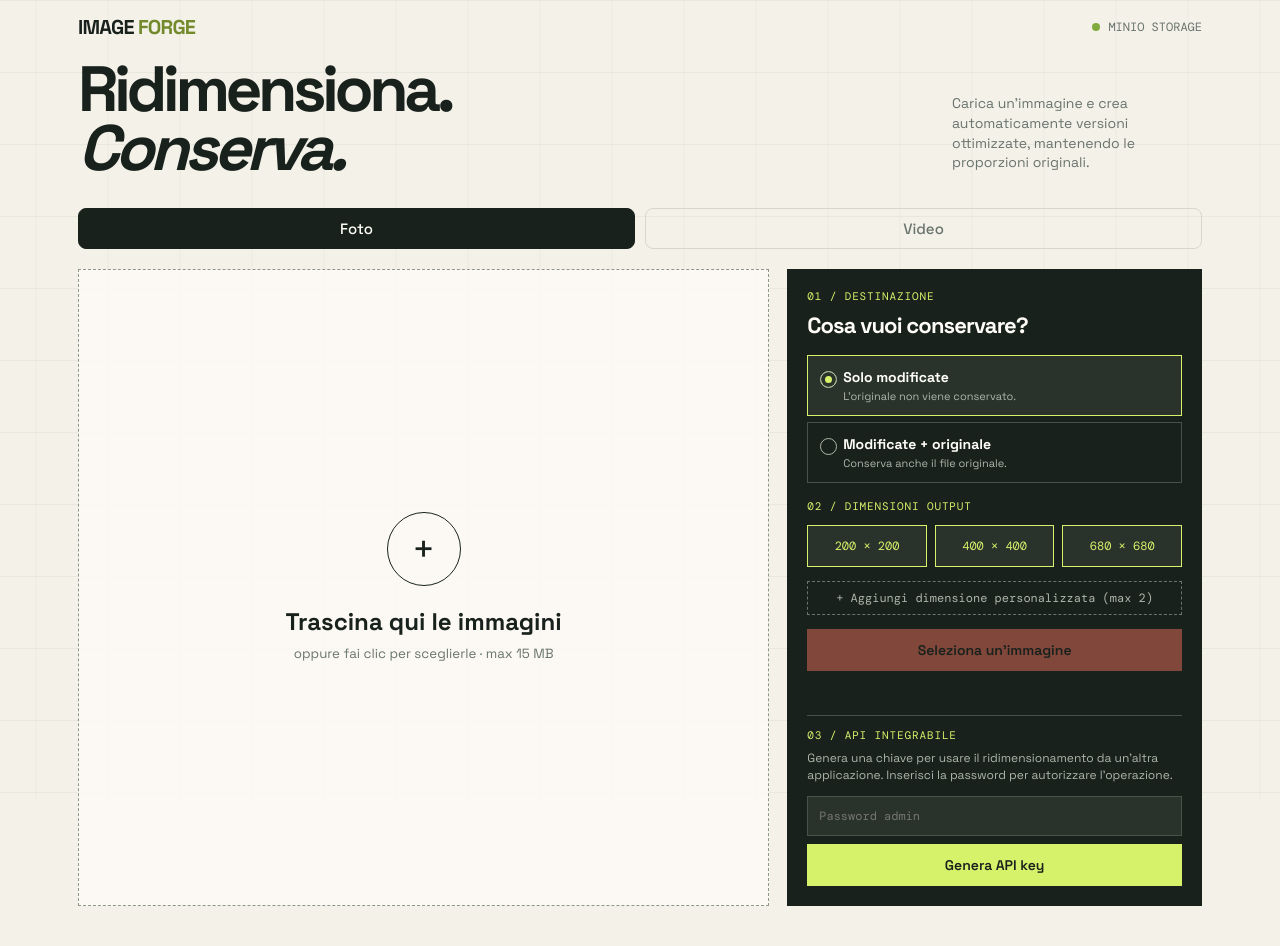
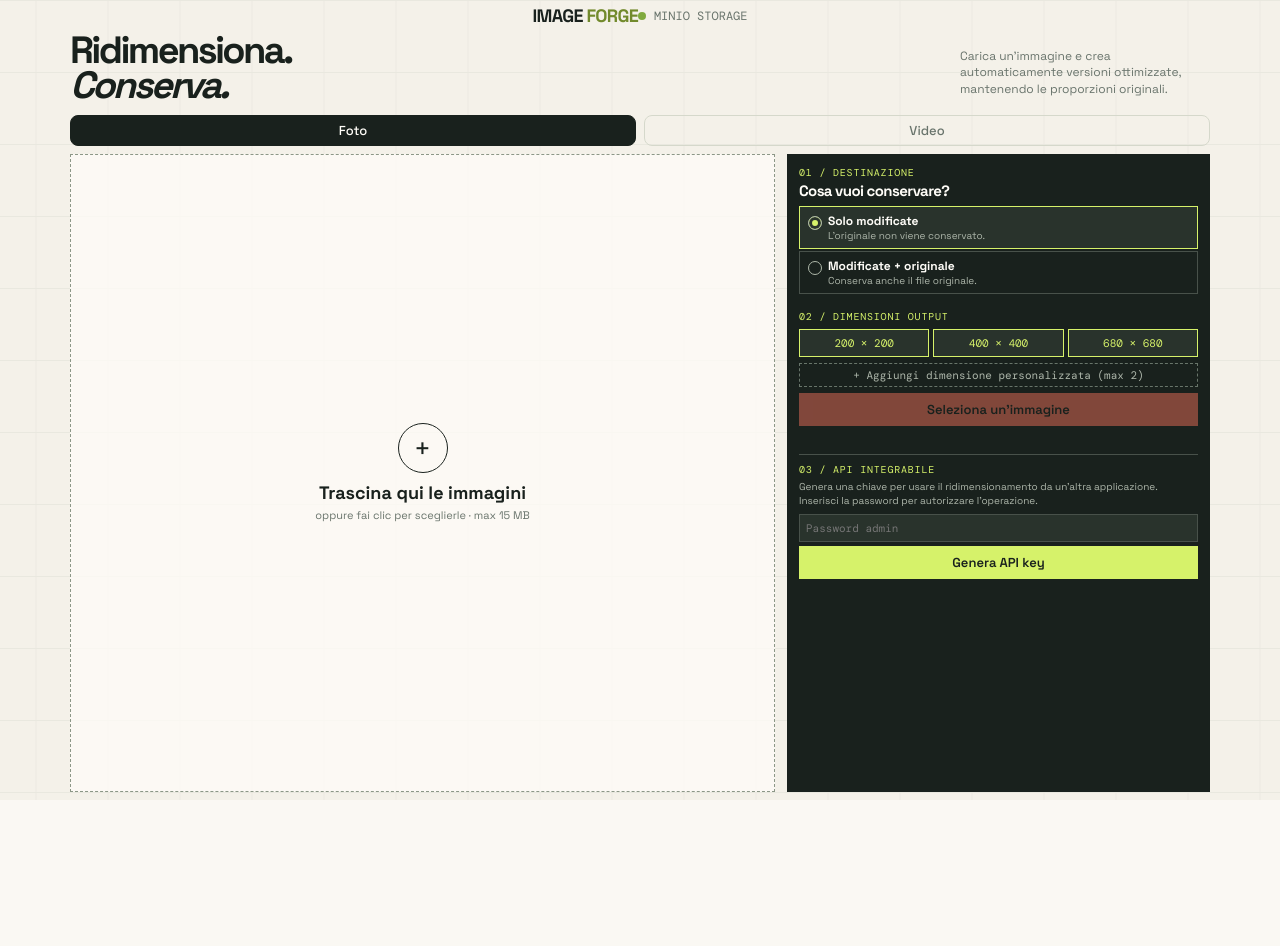
Before and after one commit to lenoxlucgl-netizen/resize-images, a PHP site: page / in a window 1280 px wide. After the commit the page ends 800 px from the top, so only its background shows below. Run offline with PHP 8.4, Linux system fonts and the light colour scheme.

Commit message:
feat: add initial index.php UI for image and video upload and processing

```diff
--- a/public/index.php
+++ b/public/index.php
@@ -8,45 +8,45 @@
 		@import url('https://fonts.googleapis.com/css2?family=DM+Mono:wght@400;500&family=Space+Grotesk:wght@400;500;600;700&display=swap');
 		:root { --ink:#19211d; --muted:#69746c; --paper:#f4f1e9; --line:#d5d8cb; --acid:#d6f26a; --coral:#ff765f; --white:#fffdf8; }
 		* { box-sizing:border-box; }
-		body { margin:0; min-height:100vh; color:var(--ink); background:var(--paper); font-family:'Space Grotesk', sans-serif; }
+		body { margin:0; min-height:100vh; color:var(--ink); background:var(--paper); font-family:'Space Grotesk', sans-serif; display:flex; flex-direction:column; }
 		body:before { content:''; position:fixed; inset:0; pointer-events:none; opacity:.18; background-image:linear-gradient(90deg, transparent 49%, #b8c0b2 50%, transparent 51%),linear-gradient(#b8c0b2 1px,transparent 1px); background-size:72px 72px; }
-		header { position:relative; display:flex; justify-content:space-between; align-items:center; max-width:1180px; margin:auto; padding:14px 28px 0; }
-		.brand { font-weight:700; letter-spacing:-.04em; font-size:20px; } .brand span { color:#728a2c; }
-		.tabs { display: flex; gap: 10px; margin-bottom: 20px; }
-		.tab { padding: 10px 20px; background: transparent; border: 1px solid var(--line); border-radius: 8px; cursor: pointer; color: var(--muted); font-weight: 500; font-size: 15px; }
+		header { position:relative; display:flex; justify-content:space-between; align-items:center; max-width:1180px; margin:auto; padding:4px 20px 0; }
+		.brand { font-weight:700; letter-spacing:-.04em; font-size:18px; } .brand span { color:#728a2c; }
+		.tabs { display: flex; gap: 8px; margin-bottom: 8px; }
+		.tab { padding: 6px 14px; background: transparent; border: 1px solid var(--line); border-radius: 8px; cursor: pointer; color: var(--muted); font-weight: 500; font-size: 13px; }
 		.tab.active { background: var(--ink); color: var(--white); border-color: var(--ink); }
 		.status { display:flex; gap:8px; align-items:center; font:12px 'DM Mono', monospace; text-transform:uppercase; color:var(--muted); }
 		.dot { width:8px; height:8px; border-radius:50%; background:#80aa3e; }
-		main { position:relative; max-width:1180px; margin:0 auto; padding:20px 28px 40px; }
-		.intro { display:flex; justify-content:space-between; gap:30px; align-items:end; margin-bottom:16px; }
-		h1 { max-width:700px; margin:0; font-size:clamp(32px,5vw,64px); line-height:.92; letter-spacing:-.07em; }
-		.intro p { max-width:250px; margin:0 0 5px; color:var(--muted); line-height:1.4; font-size: 14px; }
-		.workspace { display:grid; grid-template-columns:minmax(0,1.25fr) minmax(310px,.75fr); gap:18px; }
-		.drop { min-height:260px; display:flex; flex-direction:column; justify-content:center; align-items:center; border:1.5px dashed #8c9787; background:rgba(255,253,248,.72); cursor:pointer; transition:.2s ease; }
-		.drop:hover,.drop.dragging { border-color:var(--ink); background:var(--acid); transform:translateY(-3px); }
-		.drop strong { font-size:24px; margin:20px 0 8px; } .drop small { color:var(--muted); }
-		.cross { width:74px; height:74px; display:grid; place-items:center; border:1px solid var(--ink); border-radius:50%; font-size:38px; font-weight:300; }
+		main { position:relative; max-width:1180px; width:100%; margin:0 auto; padding:6px 20px 8px; display:flex; flex-direction:column; flex:1; min-height:0; }
+		.intro { display:flex; justify-content:space-between; gap:15px; align-items:end; margin-bottom:6px; }
+		h1 { max-width:700px; margin:0; font-size:clamp(22px,3.5vw,38px); line-height:.92; letter-spacing:-.07em; }
+		.intro p { max-width:250px; margin:0 0 5px; color:var(--muted); line-height:1.4; font-size: 12px; }
+		.workspace { display:grid; grid-template-columns:minmax(0,1.25fr) minmax(310px,.75fr); gap:12px; flex:1; min-height:0; }
+		.drop { height:100%; display:flex; flex-direction:column; justify-content:center; align-items:center; border:1.5px dashed #8c9787; background:rgba(255,253,248,.72); cursor:pointer; transition:.2s ease; }
+		.drop:hover,.drop.dragging { border-color:var(--ink); background:var(--acid); transform:translateY(-2px); }
+		.drop strong { font-size:18px; margin:8px 0 4px; } .drop small { color:var(--muted); font-size: 11px; }
+		.cross { width:50px; height:50px; display:grid; place-items:center; border:1px solid var(--ink); border-radius:50%; font-size:28px; font-weight:300; }
 		input[type=file] { display:none; }
-		.panel { padding:20px; background:var(--ink); color:var(--white); }
-		.eyebrow { color:var(--acid); font:11px 'DM Mono',monospace; text-transform:uppercase; letter-spacing:.08em; }
-		.panel h2 { margin:8px 0 16px; font-size:22px; letter-spacing:-.04em; }
-		.choice { display:block; position:relative; padding:12px 12px 12px 35px; border:1px solid #48514a; margin:6px 0; cursor:pointer; transition:.2s; }
+		.panel { height:100%; min-height:0; padding:12px; background:var(--ink); color:var(--white); overflow-y:auto; }
+		.eyebrow { color:var(--acid); font:10px 'DM Mono',monospace; text-transform:uppercase; letter-spacing:.08em; }
+		.panel h2 { margin:2px 0 6px; font-size:15px; letter-spacing:-.04em; }
+		.choice { display:block; position:relative; padding:6px 10px 6px 28px; border:1px solid #48514a; margin:2px 0; cursor:pointer; transition:.2s; }
 		.choice:hover { border-color:var(--acid); } .choice input { position:absolute; opacity:0; }
-		.choice:before { content:''; position:absolute; left:12px; top:15px; width:15px; height:15px; border:1px solid #aeb8a9; border-radius:50%; }
-		.choice:has(input:checked) { border-color:var(--acid); background:#29332c; } .choice:has(input:checked):before { background:var(--acid); box-shadow:inset 0 0 0 4px #29332c; }
-		.choice b { display:block; font-size:14px; } .choice span { display:block; margin-top:3px; color:#adb6aa; font-size:11px; line-height:1.3; }
-		.sizes { display:grid; grid-template-columns:repeat(3,1fr); gap:8px; margin-top:12px; }
-		.size { position:relative; padding:12px 8px; border:1px solid #48514a; text-align:center; cursor:pointer; font:12px 'DM Mono',monospace; }
+		.choice:before { content:''; position:absolute; left:8px; top:9px; width:12px; height:12px; border:1px solid #aeb8a9; border-radius:50%; }
+		.choice:has(input:checked) { border-color:var(--acid); background:#29332c; } .choice:has(input:checked):before { background:var(--acid); box-shadow:inset 0 0 0 3px #29332c; }
+		.choice b { display:block; font-size:12px; } .choice span { display:block; margin-top:1px; color:#adb6aa; font-size:10px; line-height:1.2; }
+		.sizes { display:grid; grid-template-columns:repeat(3,1fr); gap:4px; margin-top:6px; }
+		.size { position:relative; padding:6px 4px; border:1px solid #48514a; text-align:center; cursor:pointer; font:11px 'DM Mono',monospace; }
 		.size input { position:absolute; opacity:0; } .size:has(input:checked) { border-color:var(--acid); background:#29332c; color:var(--acid); }
-		.custom-sizes { display:grid; gap:8px; margin-top:8px; }
-		.custom-size { display:flex; gap:8px; }
-		.custom-size input { width:100%; padding:8px; border:1px solid #48514a; background:#29332c; color:var(--white); font:12px 'DM Mono',monospace; }
-		.add-size { margin-top:6px; padding:8px; border:1px dashed #68756a; background:transparent; color:#adb6aa; font:12px 'DM Mono',monospace; }
-		button { width:100%; margin-top:14px; padding:12px; border:0; background:var(--coral); color:var(--ink); font:600 14px 'Space Grotesk',sans-serif; cursor:pointer; } button:disabled { opacity:.45; cursor:not-allowed; }
-		#message { min-height:20px; margin-top:12px; color:var(--acid); font:12px 'DM Mono',monospace; }
-		.api-box { margin-top:12px; padding-top:12px; border-top:1px solid #48514a; }
-		.api-box button { margin-top:8px; background:var(--acid); }
-		.api-result { display:none; margin-top:14px; padding:14px; border:1px solid #48514a; background:#202a23; }
+		.custom-sizes { display:grid; gap:4px; margin-top:4px; }
+		.custom-size { display:flex; gap:4px; }
+		.custom-size input { width:100%; padding:4px; border:1px solid #48514a; background:#29332c; color:var(--white); font:11px 'DM Mono',monospace; }
+		.add-size { margin-top:2px; padding:4px; border:1px dashed #68756a; background:transparent; color:#adb6aa; font:11px 'DM Mono',monospace; }
+		button { width:100%; margin-top:6px; padding:8px; border:0; background:var(--coral); color:var(--ink); font:600 13px 'Space Grotesk',sans-serif; cursor:pointer; } button:disabled { opacity:.45; cursor:not-allowed; }
+		#message { min-height:16px; margin-top:4px; color:var(--acid); font:11px 'DM Mono',monospace; }
+		.api-box { margin-top:8px; padding-top:8px; border-top:1px solid #48514a; }
+		.api-box button { margin-top:4px; background:var(--acid); }
+		.api-result { display:none; margin-top:8px; padding:8px; border:1px solid #48514a; background:#202a23; }
 		.api-result.visible { display:block; }
 		.api-status { display:flex; gap:7px; align-items:center; color:var(--acid); font:10px 'DM Mono',monospace; text-transform:uppercase; }
 		.api-status i { width:7px; height:7px; border-radius:50%; background:var(--acid); }
@@ -81,7 +81,7 @@
 				<div class="sizes"><label class="size"><input type="checkbox" name="sizes" value="200x200" checked>200 × 200</label><label class="size"><input type="checkbox" name="sizes" value="400x400" checked>400 × 400</label><label class="size"><input type="checkbox" name="sizes" value="680x680" checked>680 × 680</label></div>
 				<div id="customSizes" class="custom-sizes"></div><button id="addSize" class="add-size" type="button">+ Aggiungi dimensione personalizzata (max 2)</button>
 				<button id="submitButton" type="submit" disabled>Seleziona un'immagine</button><div id="message" role="status"></div>
-				<div class="api-box"><div class="eyebrow">03 / API integrabile</div><span style="display:block;margin-top:8px;color:#adb6aa;font-size:12px;line-height:1.4">Genera una chiave per usare il ridimensionamento da un'altra applicazione. Inserisci la password per autorizzare l'operazione.</span><input type="password" id="adminSecretInput" placeholder="Password admin" style="width:100%; margin-top:12px; padding:11px; border:1px solid #48514a; background:#29332c; color:var(--white); font:12px 'DM Mono',monospace;"><button id="generateApiKey" type="button">Genera API key</button><div id="apiResult" class="api-result" role="status"></div></div>
+				<div class="api-box"><div class="eyebrow">03 / API integrabile</div><span style="display:block;margin-top:4px;color:#adb6aa;font-size:10px;line-height:1.4">Genera una chiave per usare il ridimensionamento da un'altra applicazione. Inserisci la password per autorizzare l'operazione.</span><input type="password" id="adminSecretInput" placeholder="Password admin" style="width:100%; margin-top:6px; padding:6px; border:1px solid #48514a; background:#29332c; color:var(--white); font:11px 'DM Mono',monospace;"><button id="generateApiKey" type="button">Genera API key</button><div id="apiResult" class="api-result" role="status"></div></div>
 			</section>
 		</form>
 		<form id="videoForm" class="workspace" style="display: none;">
```
